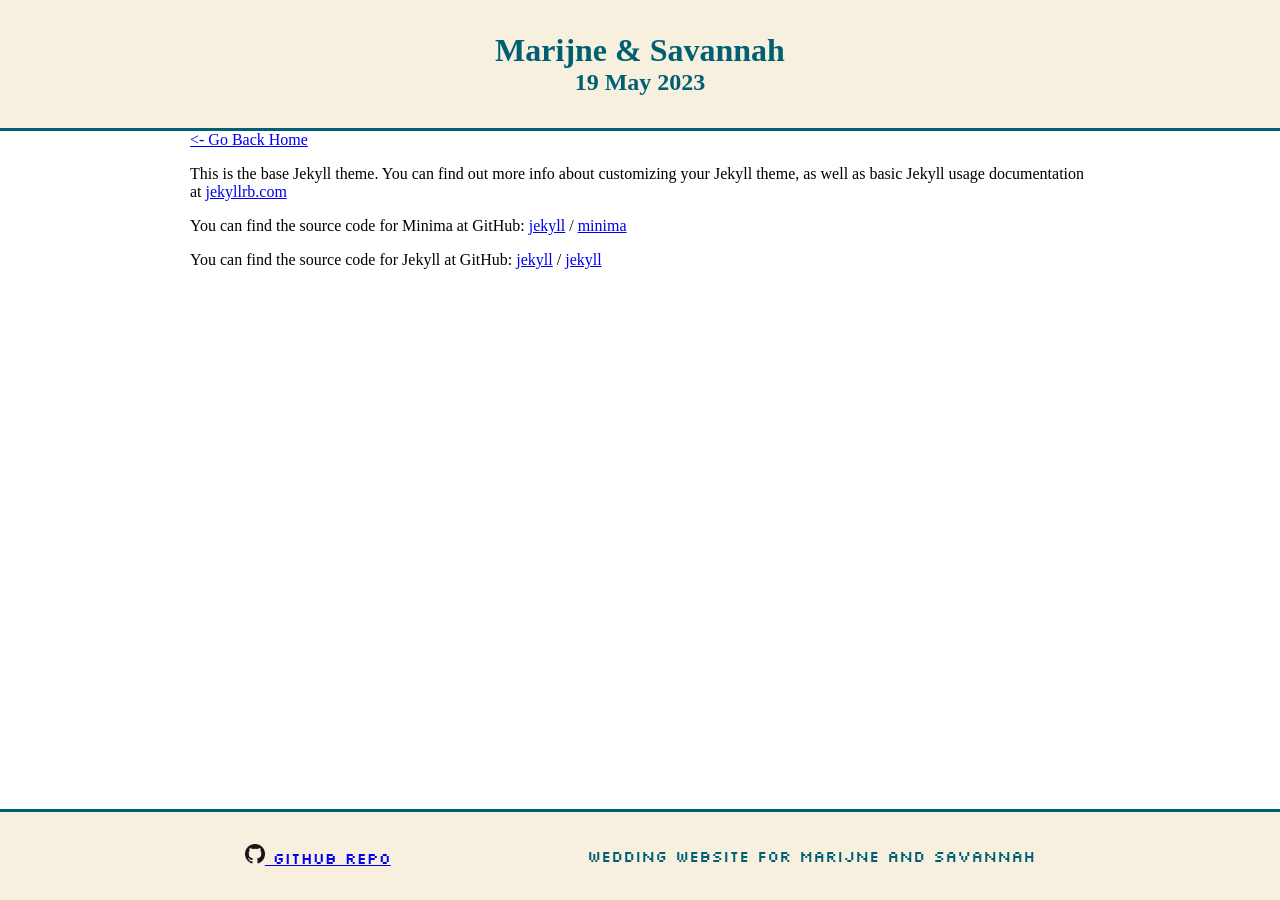
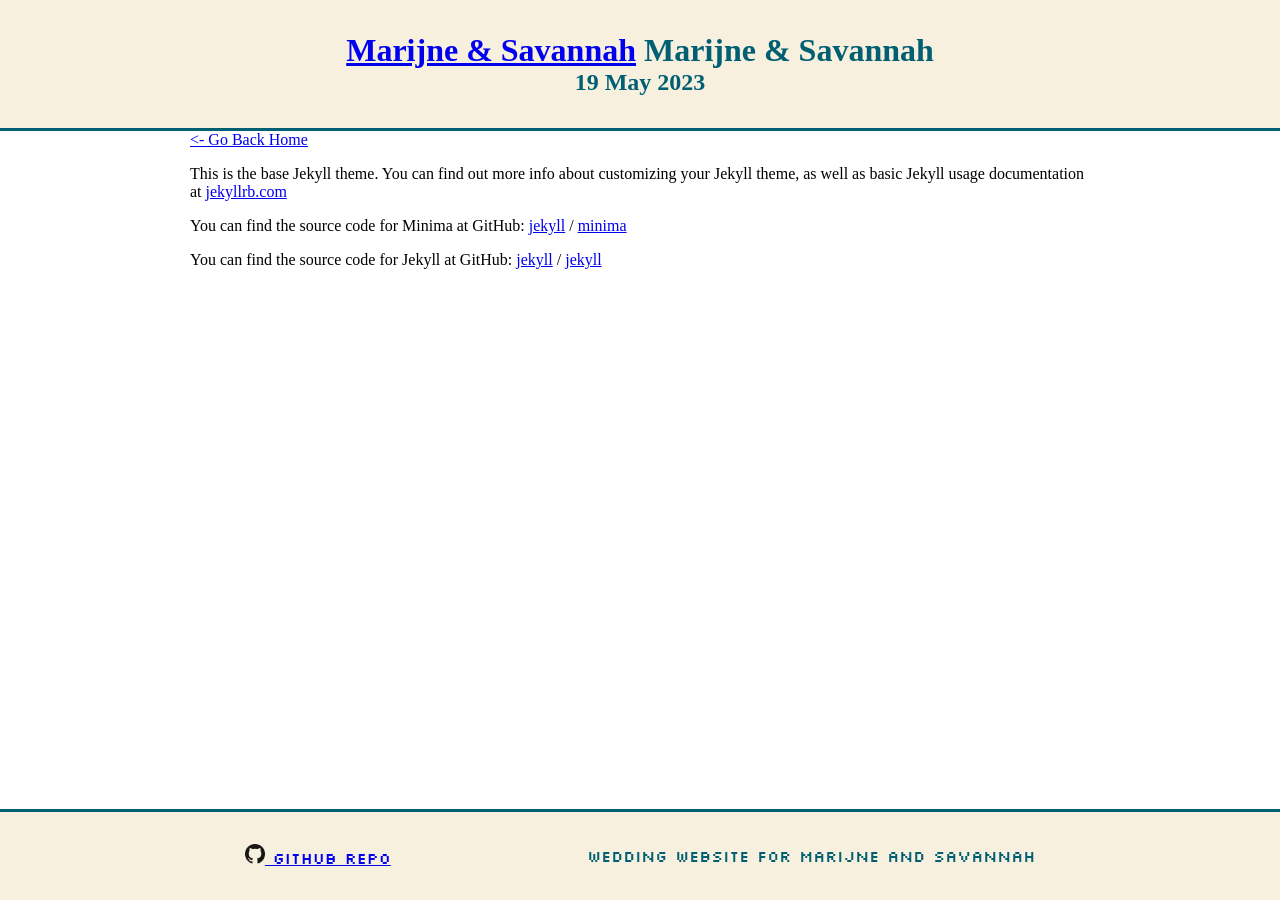
Before and after one commit to schijns-fischer-wedding/schijns-fischer-wedding.github.io, a Jekyll site: the page built from about.markdown, in a window 1280 px wide. Built offline with Jekyll 4.4.1, drawn with Linux system fonts in a browser that asks for light colours; some web fonts are replaced.

Commit message:
header as back to main button?

```diff
--- a/_includes/header.html
+++ b/_includes/header.html
@@ -1,6 +1,6 @@
 <div class='header'>
   <h1>
-    Marijne & Savannah
+    <a href="https://schijns-fischer-wedding.github.io/">Marijne & Savannah</a> Marijne & Savannah
   </h1>
   <h2>
     19 May 2023
```
